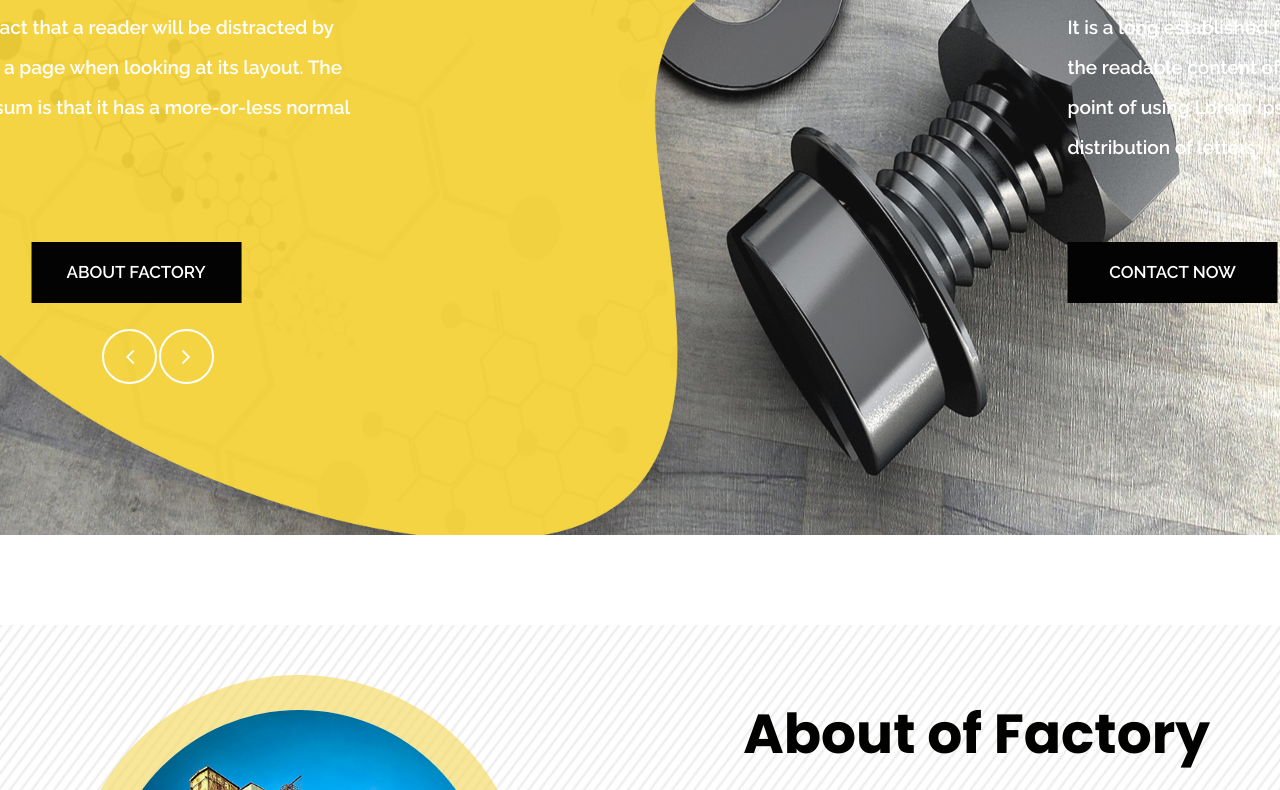
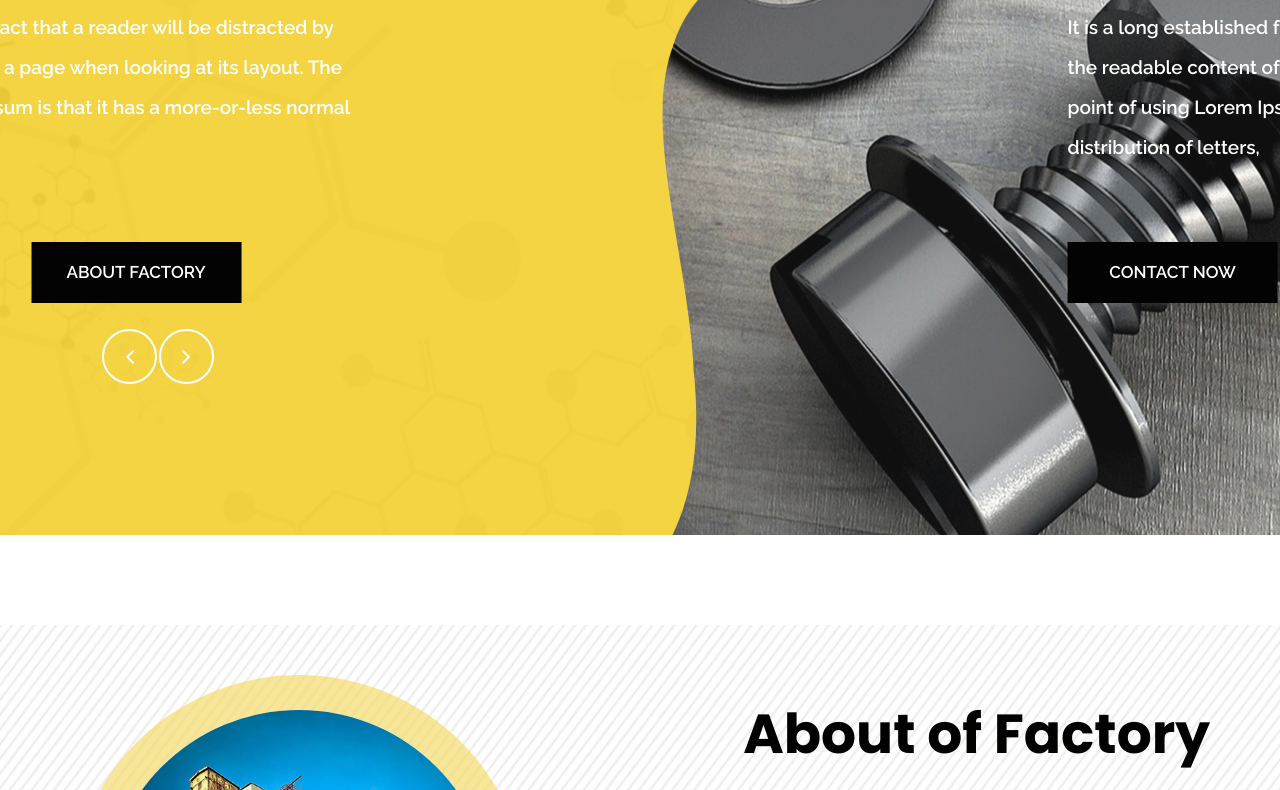
Before and after one commit to DenisOdUaWeb/metal, a plain HTML site: page index.html in a window 1280 px wide. Shown: the part 344-1134 px from the top of the page. Drawn offline with nearby package versions, Linux system fonts and the light colour scheme; some packages are replaced by stand-ins of ours; a script that the page names is missing.

Commit message:
head background-size change

```diff
--- a/css/style.css
+++ b/css/style.css
@@ -320,7 +320,7 @@ ul.site_menu li a {
 
 .full_bg {
      background: url(../images/banner1.jpg);
-     background-size: 100% 100%;
+     background-size: auto; /**100% 100%; was like this**/
      background-position: center;
      background-repeat: no-repeat;
 }
```
